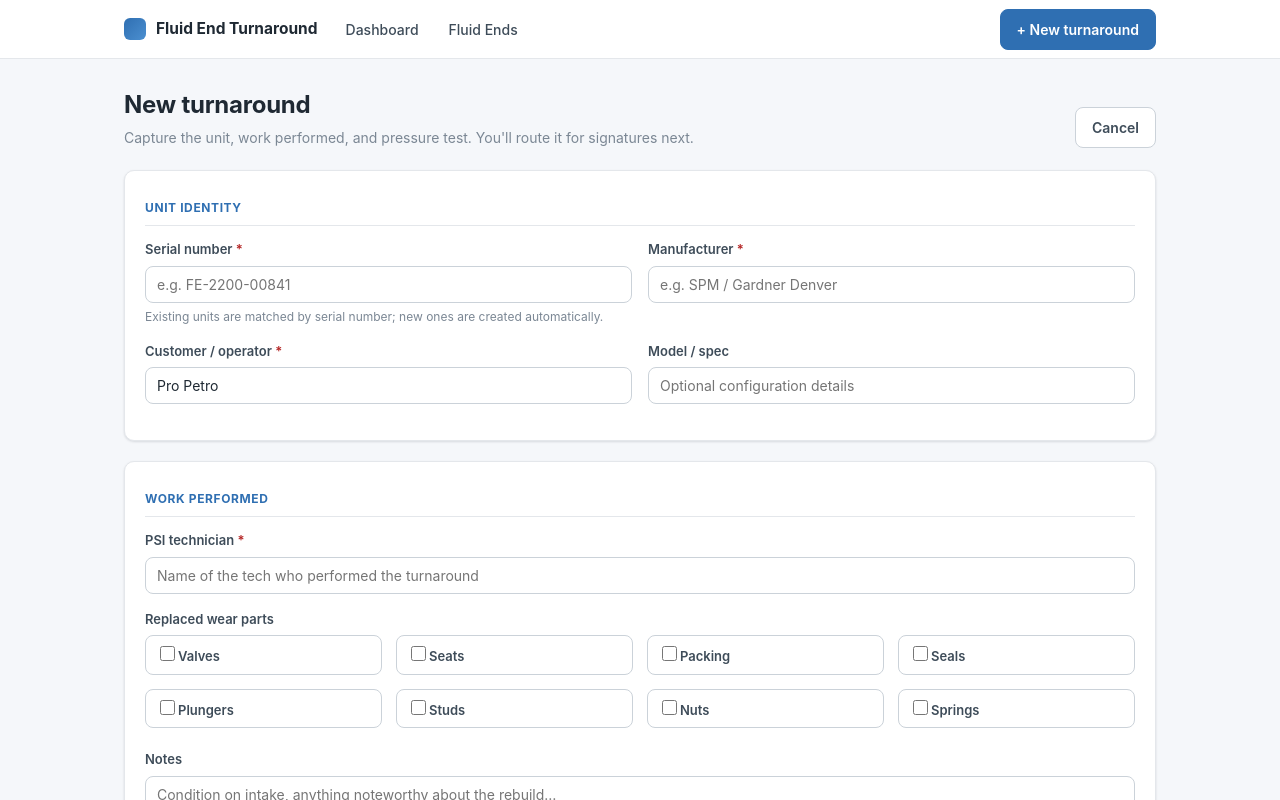
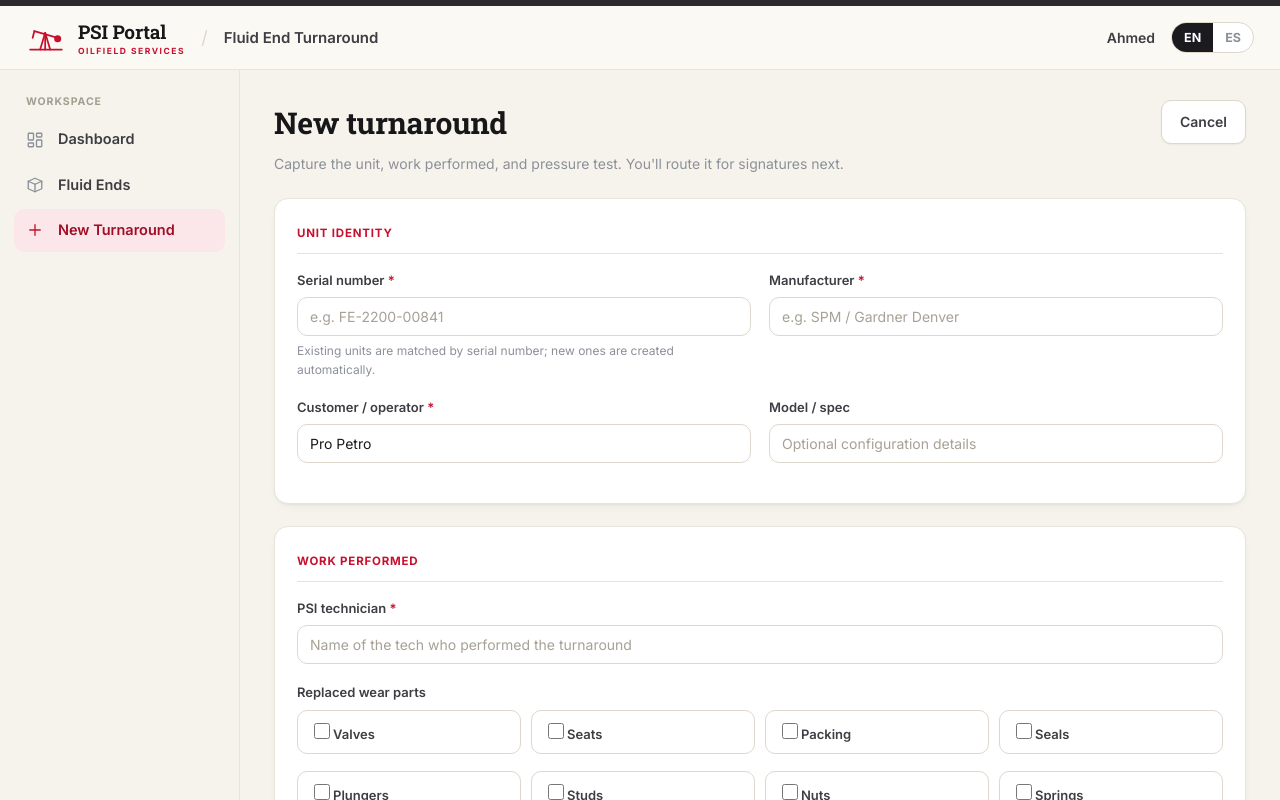
Before and after one commit to ahmedhuss50/fluid-end-turnaround, a Next.js app: page /jobs/new in a window 1280 px wide. Shown: the top 800 px of the page. Built offline with nearby package versions, Linux system fonts and the light colour scheme; no server answers; the database is empty.

Commit message:
Rebrand UI to PSI Portal theme

```diff
--- a/app/globals.css
+++ b/app/globals.css
@@ -1,174 +1,230 @@
 :root {
-  --ink: #1f2933;
-  --ink-2: #3e4c59;
-  --muted: #7b8794;
-  --line: #e4e7eb;
-  --line-2: #cbd2d9;
-  --bg: #f5f7fa;
+  --ink: #1b1b1f;
+  --ink-2: #3d3d43;
+  --muted: #8b9099;
+  --line: #e9e4db;
+  --line-2: #ddd7cc;
+  --paper: #f6f3ec;
+  --paper-2: #fbf9f4;
   --card: #ffffff;
-  --blue: #2f6fb2;
-  --blue-dark: #245a91;
-  --blue-bg: #e7f0f9;
-  --green: #2e7d5b;
-  --green-bg: #e3f1ea;
-  --amber: #b5761f;
-  --amber-bg: #fbf0dc;
-  --red: #b42525;
-  --red-bg: #fbe6e6;
-  --radius: 10px;
-  --shadow: 0 1px 2px rgba(16, 24, 40, 0.05), 0 1px 3px rgba(16, 24, 40, 0.08);
+
+  --red: #c8102e;
+  --red-dark: #a20d25;
+  --red-bg: #fbe7ea;
+
+  --amber: #9a6b12;
+  --amber-bg: #fbefd3;
+  --green: #1e7a46;
+  --green-bg: #e4f3e9;
+  --blue: #2b5bb5;
+  --blue-bg: #e7eefb;
+
+  --radius: 14px;
+  --radius-sm: 10px;
+  --shadow-sm: 0 1px 2px rgba(27, 27, 31, 0.05);
+  --shadow: 0 1px 2px rgba(27, 27, 31, 0.04), 0 4px 14px -8px rgba(27, 27, 31, 0.14);
+  --shadow-lg: 0 14px 34px -14px rgba(27, 27, 31, 0.22);
+  --sidebar-w: 240px;
+  --serif: var(--font-slab), Georgia, "Times New Roman", serif;
 }
 
 * { box-sizing: border-box; }
 
 html, body {
-  margin: 0;
-  padding: 0;
-  background: var(--bg);
+  margin: 0; padding: 0;
+  background: var(--paper);
   color: var(--ink);
-  font-family: -apple-system, BlinkMacSystemFont, "Segoe UI", Roboto, Helvetica, Arial, sans-serif;
-  font-size: 15px;
-  line-height: 1.5;
-  -webkit-font-smoothing: antialiased;
+  font-family: var(--font-inter), -apple-system, BlinkMacSystemFont, "Segoe UI", Roboto, sans-serif;
+  font-size: 14.5px; line-height: 1.55;
+  -webkit-font-smoothing: antialiased; text-rendering: optimizeLegibility;
 }
+a { color: var(--red); text-decoration: none; }
+a:hover { color: var(--red-dark); }
 
-a { color: var(--blue); text-decoration: none; }
-a:hover { text-decoration: underline; }
+/* ---------- Top strip + top bar ---------- */
+.thintop { height: 6px; background: #2b2b2e; }
+.topbar {
+  background: var(--paper-2);
+  border-bottom: 1px solid var(--line);
+  height: 64px; display: flex; align-items: center;
+  padding: 0 26px; gap: 16px; position: sticky; top: 0; z-index: 30;
+}
+.brand { display: flex; align-items: center; gap: 12px; color: var(--ink); }
+.brand:hover { color: var(--ink); }
+.brand .logo { width: 40px; height: 34px; flex: none; color: var(--red); }
+.brand .logo svg { width: 100%; height: 100%; }
+.brand .word { font-family: var(--serif); font-weight: 700; font-size: 19px; letter-spacing: -0.01em; color: #171719; }
+.brand .word .oil { display: block; font-family: var(--font-inter); font-size: 8.5px; font-weight: 700; letter-spacing: .18em; color: var(--red); margin-top: -2px; }
+.crumb-sep { color: var(--line-2); font-size: 18px; }
+.crumb-app { font-weight: 600; font-size: 15px; color: var(--ink-2); }
+.top-spacer { flex: 1; }
+.top-user { font-weight: 600; font-size: 14px; color: var(--ink-2); }
+.lang { display: inline-flex; border: 1px solid var(--line-2); border-radius: 999px; overflow: hidden; background: #fff; }
+.lang span { padding: 5px 12px; font-size: 12.5px; font-weight: 700; color: var(--muted); cursor: default; }
+.lang span.on { background: #1b1b1f; color: #fff; }
+.top-link { font-size: 14px; font-weight: 600; color: var(--muted); }
+.top-link:hover { color: var(--red); }
 
-.nav {
-  background: #fff;
-  border-bottom: 1px solid var(--line);
-  position: sticky;
-  top: 0;
-  z-index: 20;
+/* ---------- Shell ---------- */
+.app { display: flex; align-items: flex-start; }
+.sidebar {
+  width: var(--sidebar-w); flex: none; padding: 20px 14px;
+  position: sticky; top: 64px; height: calc(100vh - 64px);
+  border-right: 1px solid var(--line);
 }
-.nav-inner {
-  max-width: 1080px;
-  margin: 0 auto;
-  padding: 0 24px;
-  height: 58px;
-  display: flex;
-  align-items: center;
-  gap: 26px;
+.nav-label { font-size: 10.5px; text-transform: uppercase; letter-spacing: .09em; color: #a39d90; font-weight: 700; padding: 4px 12px 8px; }
+.side-link {
+  display: flex; align-items: center; gap: 12px;
+  padding: 10px 12px; border-radius: 10px; color: var(--ink-2); font-weight: 600; font-size: 14.5px;
+  margin-bottom: 3px; transition: background .13s, color .13s;
 }
-.brand { display: flex; align-items: center; gap: 10px; font-weight: 700; color: var(--ink); font-size: 15.5px; }
-.brand .dot { width: 22px; height: 22px; border-radius: 6px; background: linear-gradient(135deg, var(--blue), #4b8fd0); display: inline-block; }
-.brand:hover { text-decoration: none; }
-.nav a.link { color: var(--ink-2); font-weight: 500; font-size: 14px; padding: 6px 2px; }
-.nav a.link:hover { color: var(--blue); text-decoration: none; }
-.nav .spacer { flex: 1; }
+.side-link .si { width: 20px; text-align: center; flex: none; color: var(--muted); display: inline-flex; }
+.side-link .si svg { width: 18px; height: 18px; }
+.side-link:hover { background: #efece4; color: var(--ink); }
+.side-link.active { background: var(--red-bg); color: var(--red-dark); }
+.side-link.active .si { color: var(--red); }
+.side-link .count { margin-left: auto; background: #e7e2d8; color: #6b6b70; font-size: 12px; font-weight: 700; border-radius: 999px; padding: 1px 9px; min-width: 22px; text-align: center; }
+.side-link.active .count { background: var(--red); color: #fff; }
 
-.container { max-width: 1080px; margin: 0 auto; padding: 28px 24px 64px; }
+.main { flex: 1; min-width: 0; }
+.content { max-width: 1180px; width: 100%; margin: 0 auto; padding: 30px 34px 72px; }
 
-.page-head { display: flex; align-items: flex-end; justify-content: space-between; gap: 16px; margin-bottom: 22px; }
-.page-head h1 { margin: 0; font-size: 24px; letter-spacing: -0.01em; }
-.page-head p { margin: 4px 0 0; color: var(--muted); font-size: 14px; }
+/* ---------- Page head ---------- */
+.page-head { display: flex; align-items: flex-start; justify-content: space-between; gap: 16px; margin-bottom: 24px; }
+.page-head h1 { margin: 0; font-family: var(--serif); font-size: 30px; font-weight: 700; letter-spacing: -0.01em; color: #17171a; }
+.page-head p { margin: 6px 0 0; color: var(--muted); font-size: 14px; }
+.crumb { font-size: 12.5px; color: var(--muted); margin-bottom: 6px; }
+.crumb a { color: var(--muted); }
+.crumb a:hover { color: var(--red); }
 
+/* ---------- Buttons ---------- */
 .btn {
   display: inline-flex; align-items: center; gap: 8px;
-  background: var(--blue); color: #fff; border: 1px solid var(--blue);
-  padding: 9px 16px; border-radius: 8px; font-weight: 600; font-size: 14px;
-  cursor: pointer; transition: background .15s;
+  background: var(--red); color: #fff; border: 1px solid var(--red);
+  padding: 10px 18px; border-radius: var(--radius-sm); font-weight: 600; font-size: 14px;
+  cursor: pointer; transition: background .14s, box-shadow .14s, transform .05s;
+  box-shadow: 0 1px 2px rgba(200, 16, 46, 0.25);
 }
-.btn:hover { background: var(--blue-dark); text-decoration: none; }
-.btn.secondary { background: #fff; color: var(--ink-2); border-color: var(--line-2); }
-.btn.secondary:hover { background: #f8fafc; }
-.btn.green { background: var(--green); border-color: var(--green); }
-.btn.green:hover { background: #256a4c; }
+.btn:hover { background: var(--red-dark); color: #fff; box-shadow: 0 4px 14px -3px rgba(200, 16, 46, 0.45); }
+.btn:active { transform: translateY(1px); }
+.btn.secondary { background: #fff; color: var(--ink-2); border-color: var(--line-2); box-shadow: var(--shadow-sm); }
+.btn.secondary:hover { background: var(--paper-2); color: var(--ink); border-color: #c9c1b3; }
+.btn.green { background: var(--green); border-color: var(--green); box-shadow: 0 1px 2px rgba(30,122,70,.28); }
+.btn.green:hover { background: #196438; }
+.btn.small { padding: 7px 13px; font-size: 13px; }
 .btn:disabled { opacity: .55; cursor: not-allowed; }
 
-.card {
-  background: var(--card); border: 1px solid var(--line);
-  border-radius: var(--radius); box-shadow: var(--shadow);
-}
-.card + .card { margin-top: 20px; }
-.card-head { padding: 16px 20px; border-bottom: 1px solid var(--line); display: flex; align-items: center; justify-content: space-between; }
-.card-head h2 { margin: 0; font-size: 15px; letter-spacing: .01em; text-transform: uppercase; color: var(--ink-2); }
-.card-body { padding: 20px; }
+/* ---------- Cards ---------- */
+.card { background: var(--card); border: 1px solid var(--line); border-radius: var(--radius); box-shadow: var(--shadow); overflow: hidden; }
+.card + .card { margin-top: 22px; }
+.card-head { padding: 16px 22px; border-bottom: 1px solid var(--line); display: flex; align-items: center; justify-content: space-between; }
+.card-head h2 { margin: 0; font-size: 12px; letter-spacing: .07em; text-transform: uppercase; color: var(--muted); font-weight: 700; }
+.card-body { padding: 22px; }
 
-.stat-row { display: grid; grid-template-columns: repeat(4, 1fr); gap: 16px; margin-bottom: 24px; }
-.stat { background: #fff; border: 1px solid var(--line); border-radius: var(--radius); padding: 16px 18px; box-shadow: var(--shadow); }
-.stat .k { font-size: 12px; text-transform: uppercase; letter-spacing: .04em; color: var(--muted); font-weight: 600; }
-.stat .v { font-size: 28px; font-weight: 700; margin-top: 4px; letter-spacing: -0.02em; }
-.stat .v small { font-size: 14px; color: var(--muted); font-weight: 500; }
+/* ---------- Stat tiles ---------- */
+.stat-row { display: grid; grid-template-columns: repeat(4, 1fr); gap: 18px; margin-bottom: 24px; }
+.stat { background: #fff; border: 1px solid var(--line); border-radius: var(--radius); padding: 18px 20px; box-shadow: var(--shadow); }
+.stat .k { font-size: 11.5px; text-transform: uppercase; letter-spacing: .05em; color: var(--muted); font-weight: 700; }
+.stat .v { font-size: 34px; font-weight: 750; margin: 4px 0 2px; letter-spacing: -0.03em; color: var(--ink); line-height: 1.05; }
+.stat .v small { font-size: 14px; color: var(--muted); font-weight: 500; letter-spacing: 0; }
+.stat .sub { font-size: 12.5px; color: var(--muted); }
+.stat.accent .v { color: var(--red); }
 
+/* ---------- Tables ---------- */
 table.grid { width: 100%; border-collapse: collapse; font-size: 14px; }
-table.grid th { text-align: left; font-size: 11.5px; text-transform: uppercase; letter-spacing: .04em; color: var(--muted); font-weight: 600; padding: 10px 14px; border-bottom: 1px solid var(--line); background: #fbfcfd; }
-table.grid td { padding: 12px 14px; border-bottom: 1px solid var(--line); vertical-align: middle; }
+table.grid th { text-align: left; font-size: 11px; text-transform: uppercase; letter-spacing: .05em; color: var(--muted); font-weight: 700; padding: 12px 16px; border-bottom: 1px solid var(--line); }
+table.grid td { padding: 14px 16px; border-bottom: 1px solid var(--line); vertical-align: middle; }
 table.grid tr:last-child td { border-bottom: none; }
-table.grid tr:hover td { background: #fafbfc; }
-.mono { font-family: ui-monospace, SFMono-Regular, Menlo, monospace; font-size: 13px; }
+table.grid tbody tr { transition: background .12s; }
+table.grid tbody tr:hover td { background: #faf8f3; }
+.mono { font-family: ui-monospace, SFMono-Regular, "SF Mono", Menlo, monospace; font-size: 13px; font-weight: 600; letter-spacing: -0.01em; }
 
-.badge { display: inline-flex; align-items: center; gap: 6px; padding: 3px 10px; border-radius: 999px; font-size: 12px; font-weight: 600; border: 1px solid transparent; white-space: nowrap; }
+/* ---------- Badges ---------- */
+.badge { display: inline-flex; align-items: center; gap: 6px; padding: 4px 11px; border-radius: 999px; font-size: 12px; font-weight: 600; border: 1px solid transparent; white-space: nowrap; line-height: 1.4; }
 .badge .d { width: 6px; height: 6px; border-radius: 50%; background: currentColor; }
-.badge.draft { background: #eef1f4; color: #52606d; }
-.badge.awaiting { background: var(--amber-bg); color: var(--amber); }
-.badge.completed { background: var(--green-bg); color: var(--green); }
-.badge.pass { background: var(--green-bg); color: var(--green); }
-.badge.fail { background: var(--red-bg); color: var(--red); }
-.badge.signed { background: var(--green-bg); color: var(--green); }
-.badge.pending { background: #eef1f4; color: #52606d; }
+.badge.draft, .badge.pending { background: #efece4; color: #6b6b70; border-color: #e3ddd2; }
+.badge.awaiting { background: var(--amber-bg); color: var(--amber); border-color: #f1e0b6; }
+.badge.completed, .badge.pass, .badge.signed { background: var(--green-bg); color: var(--green); border-color: #c4e6d1; }
+.badge.fail { background: var(--red-bg); color: var(--red); border-color: #f4cdd3; }
 
-form.stack { display: block; }
-fieldset { border: none; margin: 0; padding: 0; }
-.grid-2 { display: grid; grid-template-columns: 1fr 1fr; gap: 16px; }
-.grid-3 { display: grid; grid-template-columns: 1fr 1fr 1fr; gap: 16px; }
-.field { margin-bottom: 16px; }
-.field label { display: block; font-size: 13px; font-weight: 600; color: var(--ink-2); margin-bottom: 6px; }
+/* ---------- Forms ---------- */
+.grid-2 { display: grid; grid-template-columns: 1fr 1fr; gap: 18px; }
+.grid-3 { display: grid; grid-template-columns: 1fr 1fr 1fr; gap: 18px; }
+.field { margin-bottom: 18px; }
+.field label { display: block; font-size: 13px; font-weight: 600; color: var(--ink-2); margin-bottom: 7px; }
 .field .req { color: var(--red); }
 .field input[type="text"], .field input[type="number"], .field input[type="email"], .field select, .field textarea {
-  width: 100%; padding: 9px 11px; border: 1px solid var(--line-2); border-radius: 8px;
-  font-size: 14px; font-family: inherit; color: var(--ink); background: #fff;
+  width: 100%; padding: 10px 12px; border: 1px solid var(--line-2); border-radius: var(--radius-sm);
+  font-size: 14px; font-family: inherit; color: var(--ink); background: #fff; transition: border-color .12s, box-shadow .12s;
 }
-.field input:focus, .field select:focus, .field textarea:focus { outline: none; border-color: var(--blue); box-shadow: 0 0 0 3px rgba(47,111,178,.12); }
-.field textarea { min-height: 70px; resize: vertical; }
-.hint { font-size: 12px; color: var(--muted); margin-top: 5px; }
+.field input:focus, .field select:focus, .field textarea:focus { outline: none; border-color: var(--red); box-shadow: 0 0 0 3.5px rgba(200, 16, 46, 0.12); }
+.field input::placeholder, .field textarea::placeholder { color: #a7a196; }
+.field textarea { min-height: 74px; resize: vertical; }
+.hint { font-size: 12px; color: var(--muted); margin-top: 6px; }
 
-.section-label { font-size: 12px; text-transform: uppercase; letter-spacing: .05em; color: var(--blue); font-weight: 700; margin: 8px 0 14px; padding-bottom: 8px; border-bottom: 1px solid var(--line); }
+.section-label { font-size: 11.5px; text-transform: uppercase; letter-spacing: .07em; color: var(--red); font-weight: 700; margin: 4px 0 16px; padding-bottom: 10px; border-bottom: 1px solid var(--line); }
 
-.checks { display: grid; grid-template-columns: repeat(4, 1fr); gap: 8px 14px; }
-.check { display: flex; align-items: center; gap: 8px; font-size: 14px; font-weight: 500; color: var(--ink-2); padding: 7px 10px; border: 1px solid var(--line-2); border-radius: 8px; cursor: pointer; user-select: none; }
-.check input { accent-color: var(--blue); width: 15px; height: 15px; }
-.check:hover { border-color: var(--blue); }
+.checks { display: grid; grid-template-columns: repeat(4, 1fr); gap: 10px; }
+.check { display: flex; align-items: center; gap: 9px; font-size: 14px; font-weight: 500; color: var(--ink-2); padding: 9px 12px; border: 1px solid var(--line-2); border-radius: var(--radius-sm); cursor: pointer; user-select: none; transition: border-color .12s, background .12s; }
+.check input { accent-color: var(--red); width: 16px; height: 16px; }
+.check:hover { border-color: var(--red); background: var(--red-bg); }
 
-.kv { display: grid; grid-template-columns: 160px 1fr; row-gap: 12px; column-gap: 16px; font-size: 14px; }
-.kv dt { color: var(--muted); font-weight: 600; font-size: 12.5px; text-transform: uppercase; letter-spacing: .03em; }
+/* ---------- Definition lists ---------- */
+.kv { display: grid; grid-template-columns: 168px 1fr; row-gap: 14px; column-gap: 18px; font-size: 14px; }
+.kv dt { color: var(--muted); font-weight: 600; font-size: 12px; text-transform: uppercase; letter-spacing: .03em; }
 .kv dd { margin: 0; color: var(--ink); }
 
+/* ---------- Timeline ---------- */
 .timeline { list-style: none; margin: 0; padding: 0; }
-.timeline li { display: flex; gap: 14px; padding: 14px 0; border-bottom: 1px solid var(--line); }
+.timeline li { display: flex; gap: 16px; padding: 16px 0; border-bottom: 1px solid var(--line); }
 .timeline li:last-child { border-bottom: none; }
-.timeline .num { flex: none; width: 28px; height: 28px; border-radius: 50%; background: var(--blue-bg); color: var(--blue); font-weight: 700; font-size: 13px; display: flex; align-items: center; justify-content: center; }
-.timeline .num.done { background: var(--green-bg); color: var(--green); }
+.timeline .num { flex: none; width: 30px; height: 30px; border-radius: 50%; background: #efece4; color: #6b6b70; font-weight: 700; font-size: 13px; display: flex; align-items: center; justify-content: center; border: 1px solid #e3ddd2; }
+.timeline .num.done { background: var(--green-bg); color: var(--green); border-color: #c4e6d1; }
 .timeline .meta { flex: 1; }
-.timeline .meta .who { font-weight: 600; }
-.timeline .meta .sub { color: var(--muted); font-size: 13px; }
+.timeline .meta .who { font-weight: 600; display: flex; align-items: center; gap: 9px; flex-wrap: wrap; }
+.timeline .meta .sub { color: var(--muted); font-size: 13px; margin-top: 2px; }
 
-.callout { border-radius: 8px; padding: 14px 16px; font-size: 13.5px; border: 1px solid; }
-.callout.blue { background: var(--blue-bg); border-color: #cfe0f1; color: var(--ink); }
-.callout.amber { background: var(--amber-bg); border-color: #eed9b3; color: var(--ink); }
-.callout.green { background: var(--green-bg); border-color: #c3e2d2; color: var(--ink); }
+/* ---------- Callouts ---------- */
+.callout { border-radius: var(--radius-sm); padding: 14px 16px; font-size: 13.5px; border: 1px solid; }
+.callout.blue { background: var(--blue-bg); border-color: #d2ddf5; color: var(--ink-2); }
+.callout.amber { background: var(--amber-bg); border-color: #f1e0b6; color: var(--ink-2); }
+.callout.green { background: var(--green-bg); border-color: #c4e6d1; color: var(--ink-2); }
 .callout strong { color: var(--ink); }
 
-.empty { text-align: center; padding: 48px 20px; color: var(--muted); }
-.empty .big { font-size: 15px; color: var(--ink-2); font-weight: 600; margin-bottom: 4px; }
+/* ---------- Empty ---------- */
+.empty { text-align: center; padding: 56px 20px; color: var(--muted); }
+.empty .ic { width: 46px; height: 46px; border-radius: 12px; background: var(--red-bg); color: var(--red); display: inline-flex; align-items: center; justify-content: center; margin-bottom: 14px; }
+.empty .ic svg { width: 22px; height: 22px; }
+.empty .big { font-size: 16px; color: var(--ink); font-weight: 650; margin-bottom: 4px; }
 
+/* ---------- Utilities ---------- */
 .muted { color: var(--muted); }
 .small { font-size: 13px; }
 .right { text-align: right; }
-.mt { margin-top: 18px; }
+.mt { margin-top: 20px; }
 .flex { display: flex; align-items: center; gap: 10px; }
 .wrap-actions { display: flex; gap: 10px; flex-wrap: wrap; align-items: center; }
 
-.signbox { max-width: 560px; margin: 40px auto; }
-.sign-doc { border: 1px solid var(--line); border-radius: var(--radius); background: #fff; box-shadow: var(--shadow); overflow: hidden; }
-.sign-doc .band { background: var(--blue); color: #fff; padding: 14px 20px; font-weight: 700; letter-spacing: .02em; }
-.sig-input { font-family: "Segoe Script", "Brush Script MT", cursive; font-size: 22px !important; }
+/* ---------- Signing page ---------- */
+.signbox { max-width: 580px; margin: 48px auto; }
+.sign-doc { border: 1px solid var(--line); border-radius: var(--radius); background: #fff; box-shadow: var(--shadow-lg); overflow: hidden; }
+.sign-doc .band { background: #1b1b1f; color: #fff; padding: 16px 22px; font-weight: 700; letter-spacing: .01em; border-top: 3px solid var(--red); }
+.sig-input { font-family: "Segoe Script", "Brush Script MT", "Snell Roundhand", cursive; font-size: 24px !important; }
 
-@media (max-width: 760px) {
+/* ---------- Responsive ---------- */
+@media (max-width: 860px) {
+  .app { flex-direction: column; }
+  .sidebar { width: 100%; height: auto; position: static; display: flex; gap: 4px; overflow-x: auto; border-right: none; border-bottom: 1px solid var(--line); }
+  .nav-label { display: none; }
+  .side-link { margin-bottom: 0; white-space: nowrap; }
+  .side-link .count { display: none; }
+  .topbar { padding: 0 16px; gap: 10px; }
+  .crumb-app, .top-user { display: none; }
+  .content { padding: 22px 18px 60px; }
   .stat-row { grid-template-columns: repeat(2, 1fr); }
   .grid-2, .grid-3 { grid-template-columns: 1fr; }
   .checks { grid-template-columns: repeat(2, 1fr); }
   .kv { grid-template-columns: 1fr; row-gap: 4px; }
   .kv dd { margin-bottom: 8px; }
+  .page-head { flex-direction: column; }
 }
--- a/app/layout.tsx
+++ b/app/layout.tsx
@@ -1,29 +1,71 @@
 import "./globals.css";
 import type { Metadata } from "next";
+import { Inter, Roboto_Slab } from "next/font/google";
 import Link from "next/link";
+import { prisma } from "@/lib/db";
+import { JOB_STATUS } from "@/lib/constants";
+import Sidebar from "@/components/Sidebar";
+
+const inter = Inter({ subsets: ["latin"], variable: "--font-inter", display: "swap" });
+const slab = Roboto_Slab({ subsets: ["latin"], weight: ["600", "700"], variable: "--font-slab", display: "swap" });
 
 export const metadata: Metadata = {
-  title: "Fluid End Turnaround System",
-  description: "Digital turnaround documentation with dual e-signature (Phase 1).",
+  title: "PSI Portal — Fluid End Turnaround",
+  description: "Digital turnaround documentation with dual e-signature.",
 };
 
-export default function RootLayout({ children }: { children: React.ReactNode }) {
+// PSI pump-jack placeholder mark. Swap for the real PSI logo (see note in README).
+function PumpJack() {
   return (
-    <html lang="en">
+    <svg viewBox="0 0 48 40" fill="none" stroke="currentColor" strokeWidth="2.1" strokeLinecap="round" strokeLinejoin="round">
+      <line x1="5" y1="35" x2="43" y2="35" />
+      <path d="M17 35 L23 15 L29 35" />
+      <line x1="10" y1="13" x2="38" y2="21" />
+      <circle cx="38" cy="22" r="4.2" fill="currentColor" stroke="none" />
+      <path d="M10 13 L8 21" />
+      <line x1="23" y1="15" x2="23" y2="35" />
+    </svg>
+  );
+}
+
+export default async function RootLayout({ children }: { children: React.ReactNode }) {
+  let units = 0;
+  let active = 0;
+  try {
+    const [u, a] = await Promise.all([
+      prisma.fluidEnd.count(),
+      prisma.turnaroundJob.count({
+        where: { status: { in: [JOB_STATUS.DRAFT, JOB_STATUS.AWAITING_PSI, JOB_STATUS.AWAITING_OPERATOR] } },
+      }),
+    ]);
+    units = u;
+    active = a;
+  } catch {
+    /* DB may be unavailable during build; render zero counts */
+  }
+
+  return (
+    <html lang="en" className={`${inter.variable} ${slab.variable}`}>
       <body>
-        <nav className="nav">
-          <div className="nav-inner">
-            <Link href="/" className="brand">
-              <span className="dot" />
-              Fluid End Turnaround
-            </Link>
-            <Link href="/" className="link">Dashboard</Link>
-            <Link href="/units" className="link">Fluid Ends</Link>
-            <span className="spacer" />
-            <Link href="/jobs/new" className="btn">+ New turnaround</Link>
+        <div className="thintop" />
+        <header className="topbar">
+          <Link href="/" className="brand">
+            <span className="logo"><PumpJack /></span>
+            <span className="word">PSI Portal<span className="oil">OILFIELD SERVICES</span></span>
+          </Link>
+          <span className="crumb-sep">/</span>
+          <span className="crumb-app">Fluid End Turnaround</span>
+          <span className="top-spacer" />
+          <span className="top-user">Ahmed</span>
+          <span className="lang"><span className="on">EN</span><span>ES</span></span>
+        </header>
+
+        <div className="app">
+          <Sidebar units={units} active={active} />
+          <div className="main">
+            <div className="content">{children}</div>
           </div>
-        </nav>
-        <main className="container">{children}</main>
+        </div>
       </body>
     </html>
   );
--- /dev/null
+++ b/components/Sidebar.tsx
@@ -0,0 +1,52 @@
+"use client";
+
+import Link from "next/link";
+import { usePathname } from "next/navigation";
+
+function I({ d }: { d: React.ReactNode }) {
+  return (
+    <svg viewBox="0 0 24 24" fill="none" stroke="currentColor" strokeWidth="1.8" strokeLinecap="round" strokeLinejoin="round">
+      {d}
+    </svg>
+  );
+}
+
+export default function Sidebar({ units, active }: { units: number; active: number }) {
+  const path = usePathname();
+  const is = (href: string) =>
+    href === "/" ? path === "/" : path.startsWith(href);
+
+  const items = [
+    {
+      href: "/",
+      label: "Dashboard",
+      count: active,
+      icon: <><rect x="3" y="3" width="7" height="9" rx="1" /><rect x="14" y="3" width="7" height="5" rx="1" /><rect x="14" y="12" width="7" height="9" rx="1" /><rect x="3" y="16" width="7" height="5" rx="1" /></>,
+    },
+    {
+      href: "/units",
+      label: "Fluid Ends",
+      count: units,
+      icon: <><path d="M3 7l9-4 9 4-9 4-9-4Z" /><path d="M3 7v10l9 4 9-4V7" /><path d="M12 11v10" /></>,
+    },
+    {
+      href: "/jobs/new",
+      label: "New Turnaround",
+      count: null,
+      icon: <><path d="M12 5v14" /><path d="M5 12h14" /></>,
+    },
+  ];
+
+  return (
+    <aside className="sidebar">
+      <div className="nav-label">Workspace</div>
+      {items.map((it) => (
+        <Link key={it.href} href={it.href} className={`side-link${is(it.href) ? " active" : ""}`}>
+          <span className="si"><I d={it.icon} /></span>
+          {it.label}
+          {it.count != null && it.count > 0 && <span className="count">{it.count}</span>}
+        </Link>
+      ))}
+    </aside>
+  );
+}
```
Also changed, not shown: app/page.tsx (+13 -4 lines).
